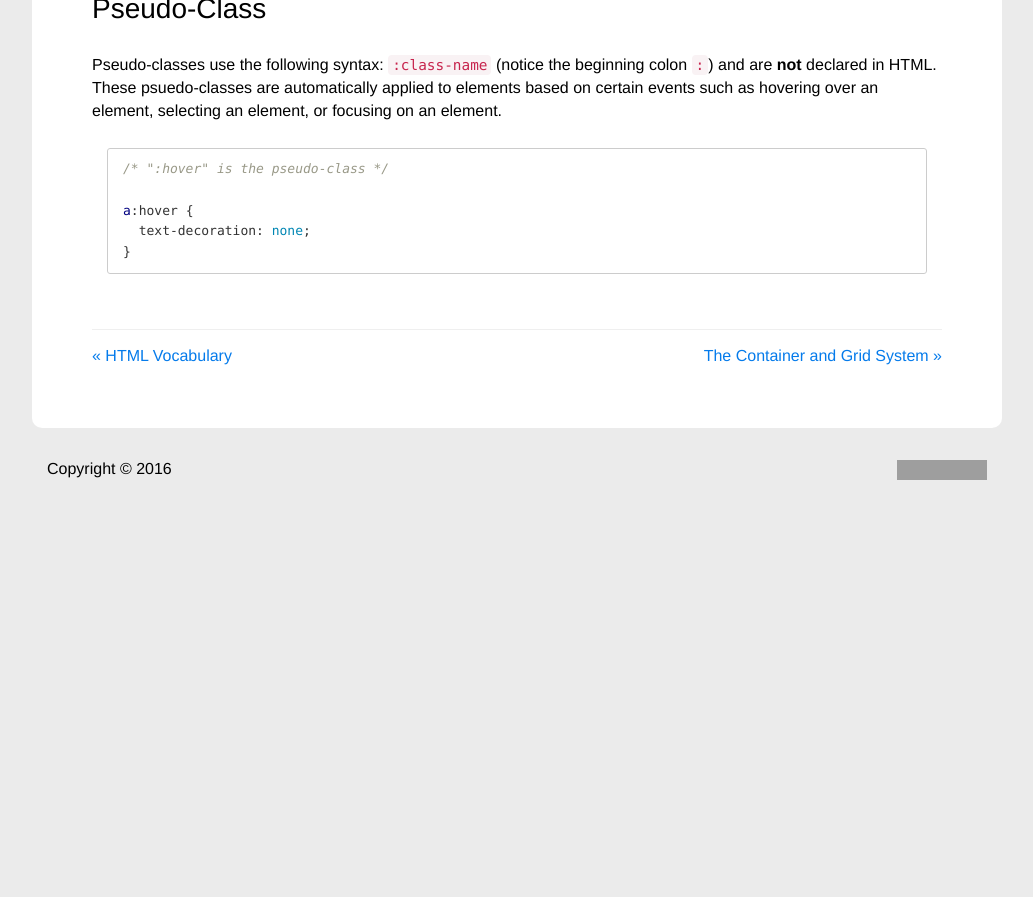
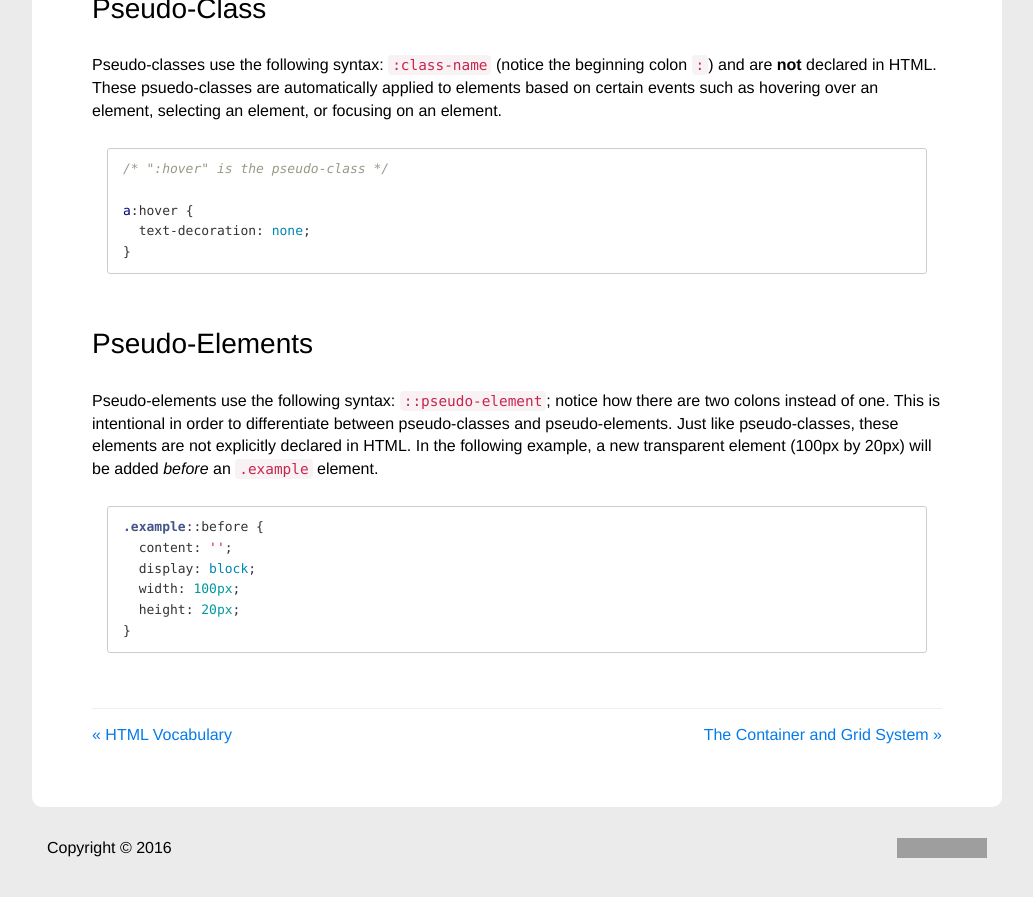
Before and after one commit to allejo/Intro-To-Web, a Jekyll site: the page built from _lessons/chapter-01/lesson-3-css-vocabulary.md, in a window 1280 px wide and 900 px high, scrolled down 3401 px. Shown: the top 897 px of the window, without its empty margins (123-1156 px from the left). Built offline with Jekyll 4.4.1, drawn with Linux system fonts in a browser that asks for light colours; nearby versions of some CDN libraries; comment, search, counter and statistics services are not loaded; before the commit the page ends 3922 px from its top, so only the background shows below that; grey boxes are pictures that could not be loaded.

Commit message:
Define pseudo elements

````diff
--- a/_lessons/chapter-01/lesson-3-css-vocabulary.md
+++ b/_lessons/chapter-01/lesson-3-css-vocabulary.md
@@ -134,3 +134,16 @@ a:hover {
   text-decoration: none;
 }
 ```
+
+## Pseudo-Elements
+
+Pseudo-elements use the following syntax: `::pseudo-element`; notice how there are two colons instead of one. This is intentional in order to differentiate between pseudo-classes and pseudo-elements. Just like pseudo-classes, these elements are not explicitly declared in HTML. In the following example, a new transparent element (100px by 20px) will be added *before* an `.example` element.
+
+```css
+.example::before {
+  content: '';
+  display: block;
+  width: 100px;
+  height: 20px;
+}
+```
````
